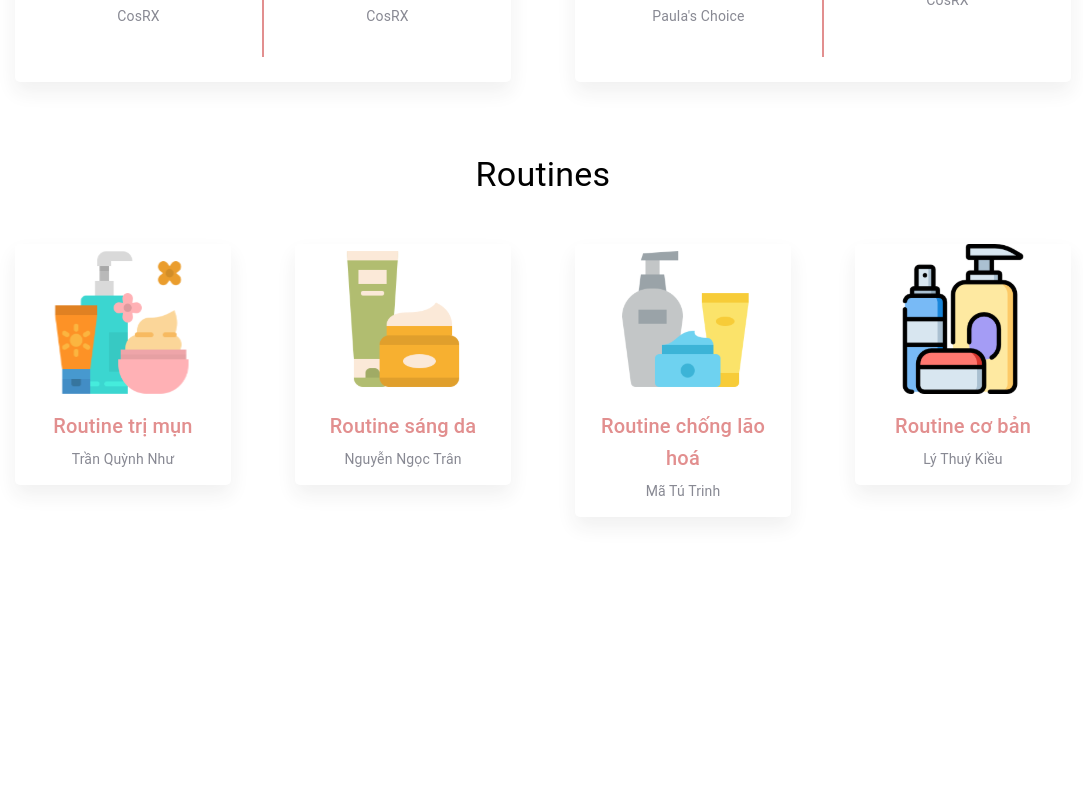
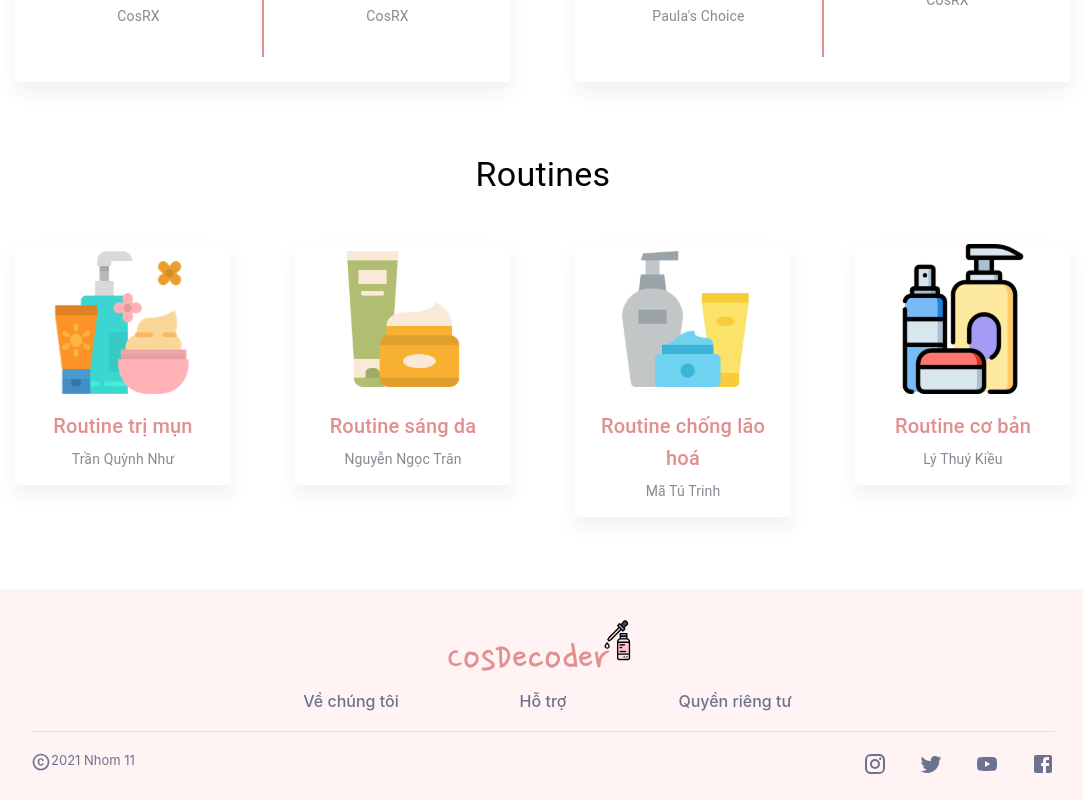
Before and after one commit to nnkyduyen1999/cos-decoder, a React (Create React App) app: page / in a window 1280 px wide. Shown: the part 1962-2762 px from the top of the page, without its empty margins (97-1180 px from the left). Before the commit the page ends 2551 px from the top, so only its background shows below. Built offline with nearby package versions, Linux system fonts and the light colour scheme.

Commit message:
footer ukila

```diff
--- a/src/components/Footer/footer.js
+++ b/src/components/Footer/footer.js
@@ -1,11 +1,121 @@
-import React from 'react';
+import React from "react";
+import { makeStyles } from "@material-ui/core/styles";
+import { customThemes } from "../../styles/theme";
+import { Divider, Grid } from "@material-ui/core";
+import Logo from "../../images/Logo.svg";
+import InstagramIcon from "@material-ui/icons/Instagram";
+import TwitterIcon from "@material-ui/icons/Twitter";
+import YouTubeIcon from "@material-ui/icons/YouTube";
+import FacebookIcon from "@material-ui/icons/Facebook";
+import CopyrightIcon from "@material-ui/icons/Copyright";
+
+const useStyles = makeStyles((theme) => ({
+  root: {
+    backgroundColor: customThemes.PRIMARY_PINK,
+    paddingTop: 30,
+    paddingBottom: 20,
+  },
+  logo: {
+    width: "15%",
+    height: "15%",
+  },
+  paper: {
+    padding: theme.spacing(2),
+    textAlign: "center",
+    backgroundColor: customThemes.PRIMARY_PINK,
+  },
+  icon: {
+    color: customThemes.PRIMARY_GREY,
+  },
+}));
 
 const Footer = () => {
-    return (
-        <div>
+  const classes = useStyles();
 
-        </div>
-    );
-}
+  return (
+    <Grid
+      className={classes.root}
+      container
+      direction="column"
+      alignItems="center"
+      justify="center"
+    >
+      <Grid container direction="row" justify="center" alignItems="center">
+        <img alt="Logo" src={Logo} className={classes.logo} />
+      </Grid>
+      <Grid
+        container
+        direction="row"
+        justify="center"
+        alignItems="center"
+        style={{ marginBottom: 20, width: "60%" }}
+      >
+        <Grid
+          item
+          xs={3}
+          style={{
+            textAlign: "center",
+            color: customThemes.PRIMARY_GREY,
+            fontWeight: customThemes.FONT_BOLD,
+          }}
+        >
+          Về chúng tôi
+        </Grid>
+        <Grid
+          item
+          xs={3}
+          style={{
+            textAlign: "center",
+            color: customThemes.PRIMARY_GREY,
+            fontWeight: customThemes.FONT_BOLD,
+          }}
+        >
+          Hỗ trợ
+        </Grid>
+        <Grid
+          item
+          xs={3}
+          style={{
+            textAlign: "center",
+            color: customThemes.PRIMARY_GREY,
+            fontWeight: customThemes.FONT_BOLD,
+          }}
+        >
+          Quyền riêng tư
+        </Grid>
+      </Grid>
+
+      <Divider light="true" style={{ width: "80%", marginBottom: 20 }} />
+      <Grid container direction="row" style={{ width: "80%" }}>
+        <Grid item xs={6}>
+          <Grid container>
+            <Grid>
+              <CopyrightIcon className={classes.icon} fontSize="small" />
+            </Grid>
+            <Grid style={{ color: customThemes.PRIMARY_GREY, fontSize: 13 }}>
+              2021 Nhom 11
+            </Grid>
+          </Grid>
+        </Grid>
+        <Grid item xs={6}>
+          <Grid container direction="row" justify="flex-end" spacing={4}>
+            <Grid item>
+              <InstagramIcon className={classes.icon} />
+            </Grid>
+            <Grid item>
+              <TwitterIcon className={classes.icon} />
+            </Grid>
+            <Grid item>
+              <YouTubeIcon className={classes.icon} />
+            </Grid>
+            <Grid item>
+              <FacebookIcon className={classes.icon} />
+            </Grid>
+          </Grid>
+        </Grid>
+      </Grid>
+    </Grid>
+  );
+};
 
 export default Footer;
--- a/src/pages/Home/home.js
+++ b/src/pages/Home/home.js
@@ -10,6 +10,7 @@ import CompareItem from "../../components/CompareItem/compare-item";
 import Header from '../../components/Headers/header'
 import { PinDropTwoTone } from "@material-ui/icons";
 import { SimpleDialog } from "../../components/PopUp/popUp";
+import Footer from "../../components/Footer/footer";
 
 const Home = (props) => {
   const classes = useStyles();
@@ -290,6 +291,7 @@ const Home = (props) => {
         Open simple dialog
       </Button> */}
       <SimpleDialog selectedValue={selectedValue} open={open} onClose={handleClose} />
+      <Footer/>
     </div>
   );
 };
```
